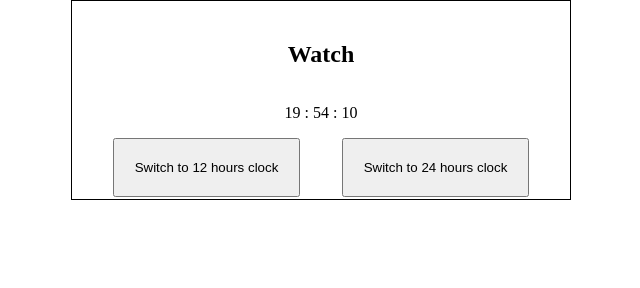
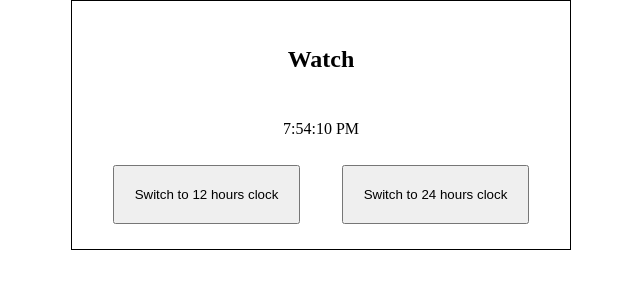
Before and after one commit to andreii1907/Watch-Homework, a plain HTML site: page index.html in a window 1280 px wide. Both pictures are taken after a click on the button "Switch to 12 hours clock". Shown: the whole page, without its empty margins (319-959 px from the left). Drawn offline with nearby package versions, Linux system fonts and the light colour scheme; files that its build step writes are made by us from their sources.

Commit message:
Watch Homework

```diff
--- a/index.html
+++ b/index.html
@@ -10,8 +10,8 @@
         <h2>Watch</h2>
         <p id="tic-tac">00 : 00 : 00</p>
         <div class="switch-buttons">
-            <button type="button">Switch to 12 hours clock</button>
-            <button type="button">Switch to 24 hours clock</button>
+            <button id="twelfth-hour" type="button">Switch to 12 hours clock</button>
+            <button id="twentyfour-hour" type="button">Switch to 24 hours clock</button>
         </div>
     </div>
     <script type="text/javascript" src="script.js"></script>
--- a/script.js
+++ b/script.js
@@ -1,26 +1,52 @@
+const clock = document.getElementById('tic-tac');
 
 function WatchDisplay() {
     function watch(){
-        let  today = new Date();
-        let hr = today.getHours();
-        let mm = today.getMinutes();
-        let sc = today.getSeconds();
+        let  ourTime = new Date();
+        let hr = ourTime.getHours();
+        let mm = ourTime.getMinutes();
+        let sc = ourTime.getSeconds();
         if (hr < 10) hr = '0' + hr;
         if (mm < 10) mm = '0' + mm;
         if (sc < 10) sc = '0' + sc;
-        today = `${hr} : ${mm} : ${sc}`;
-        return today;
+        return ourTime = `${hr} : ${mm} : ${sc}`;
     }
 
-    function ticTac() {
-        const clock = document.getElementById('tic-tac');
-        console.log(clock)
-        setInterval(() => {
-            clock.textContent = watch();
-        }, 1000);
+    function secondWatch(){
+        let usTime = new Date();
+        return usTime.toLocaleString('en-US', { hour: 'numeric', minute: 'numeric', second: 'numeric', hour12: true });
     }
 
-    return ticTac();
+    function firstTypeOfWatch() {
+        oneInterval = setInterval(() => {
+            clock.textContent = watch();
+        }, 0);
+    }
+
+    function secondTypeOfWatch() {
+        twoInterval = setInterval(() => {
+            clock.textContent = secondWatch();
+        }, 0);
+    }
+
+    return {
+        firstTypeOfWatch,
+        secondTypeOfWatch
+    };
 }
 
+const twelfthHour = document.getElementById('twelfth-hour');
+const twentyFourHour = document.getElementById('twentyfour-hour');
 const watchDisplayed = new WatchDisplay();
+
+twelfthHour.addEventListener('click', function(e) {
+    e.preventDefault();
+    watchDisplayed.secondTypeOfWatch();
+    clearInterval(oneInterval);
+})
+
+twentyFourHour.addEventListener('click', function(e) {
+    e.preventDefault();
+    watchDisplayed.firstTypeOfWatch();
+    clearInterval(twoInterval);
+});
--- a/style.scss
+++ b/style.scss
@@ -8,7 +8,7 @@ body{
 
 .watch{
     width: 500px;
-    height: 200px;
+    height: 250px;
     margin: 0 auto;
     border: 1px solid black;
     padding: 20px;
```
